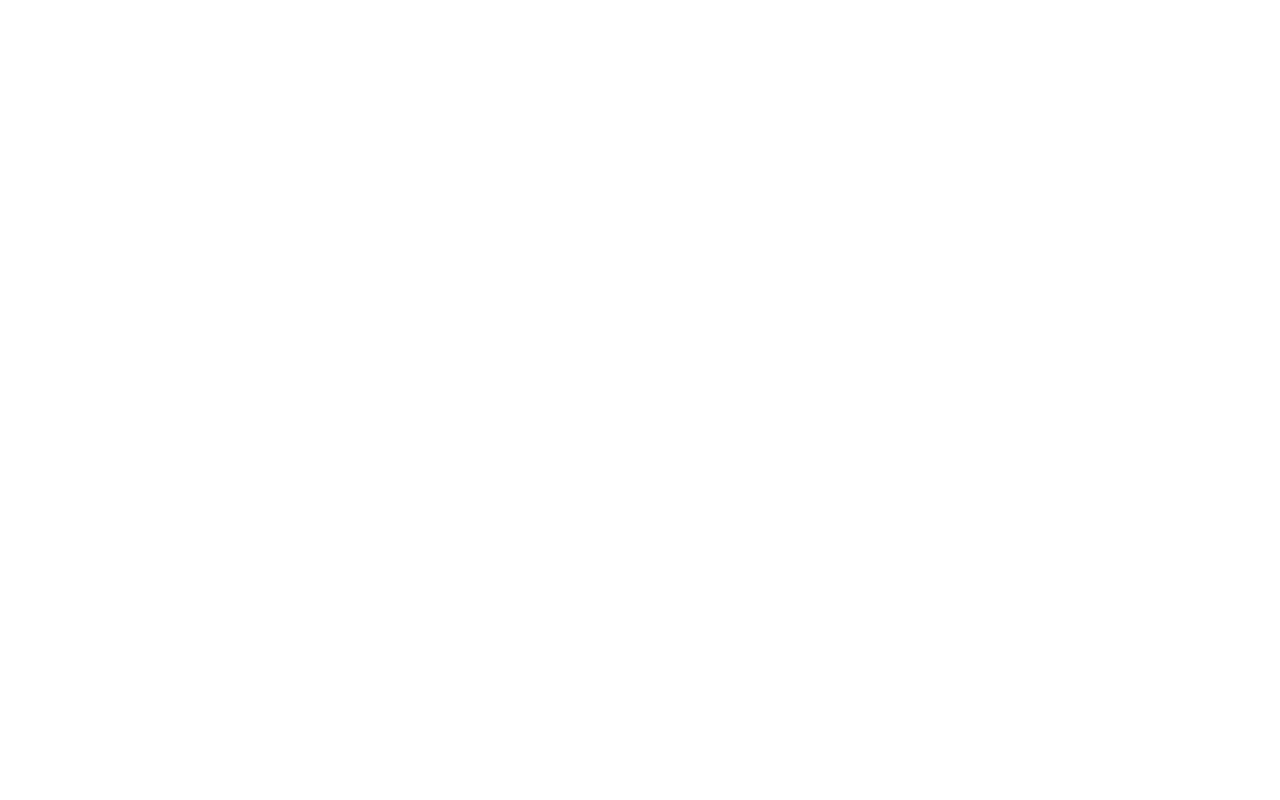
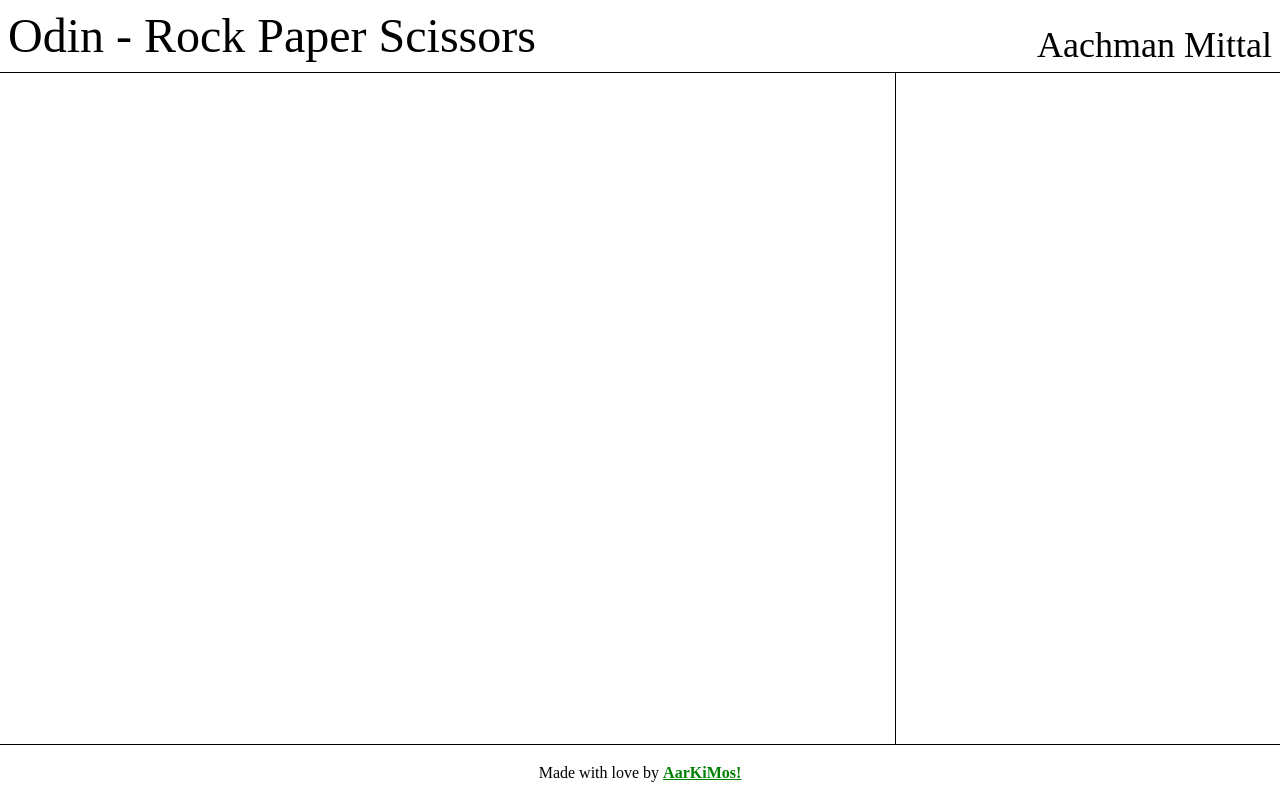
Before and after one commit to AarKiMos/odin-etch-a-sketch, a plain HTML site: page index.html in a window 1280 px wide. Drawn offline with Linux system fonts and the light colour scheme.

Commit message:
Add header and footer

```diff
--- a/index.html
+++ b/index.html
@@ -3,7 +3,23 @@
   <head>
     <meta charset="UTF-8" />
     <meta name="viewport" content="width=device-width, initial-scale=1.0" />
+    <link rel="stylesheet" href="style.css" />
     <title>Odin Etch-a-sketch</title>
   </head>
-  <body></body>
+  <body>
+    <header>
+      <div id="header-title">Odin - Rock Paper Scissors</div>
+      <div id="header-author">Aachman Mittal</div>
+    </header>
+    <main>
+      <div id="sketch-container"></div>
+      <div id="sketch-controls"></div>
+    </main>
+    <footer>
+      <div class="footer-text">
+        Made with love by
+        <a id="author-link" href="https://www.github.com/AarKiMos">AarKiMos!</a>
+      </div>
+    </footer>
+  </body>
 </html>
--- a/style.css
+++ b/style.css
@@ -63,3 +63,53 @@ h6 {
 }
 
 /* -------------------------------------------- */
+
+body {
+  display: flex;
+  flex-direction: column;
+  min-height: 100vh;
+}
+
+header {
+  border-bottom: 1px solid black;
+
+  display: flex;
+  align-items: end;
+  padding: 0px 8px;
+  border-bottom: 1px solid black;
+}
+
+#header-title {
+  font-size: 3rem;
+  flex-grow: 1;
+}
+
+#header-author {
+  font-size: 2.25rem;
+}
+
+main {
+  flex-grow: 1;
+  display: flex;
+}
+
+#sketch-container{
+  border-right: 1px solid black;
+  width: 70vw;
+}
+
+#sketch-controls{
+}
+
+footer {
+  height: 7vh;
+  display: flex;
+  justify-content: center;
+  align-items: center;
+  border-top: 1px solid black;
+}
+
+#author-link {
+  color: green;
+  font-weight: 600;
+}
```
